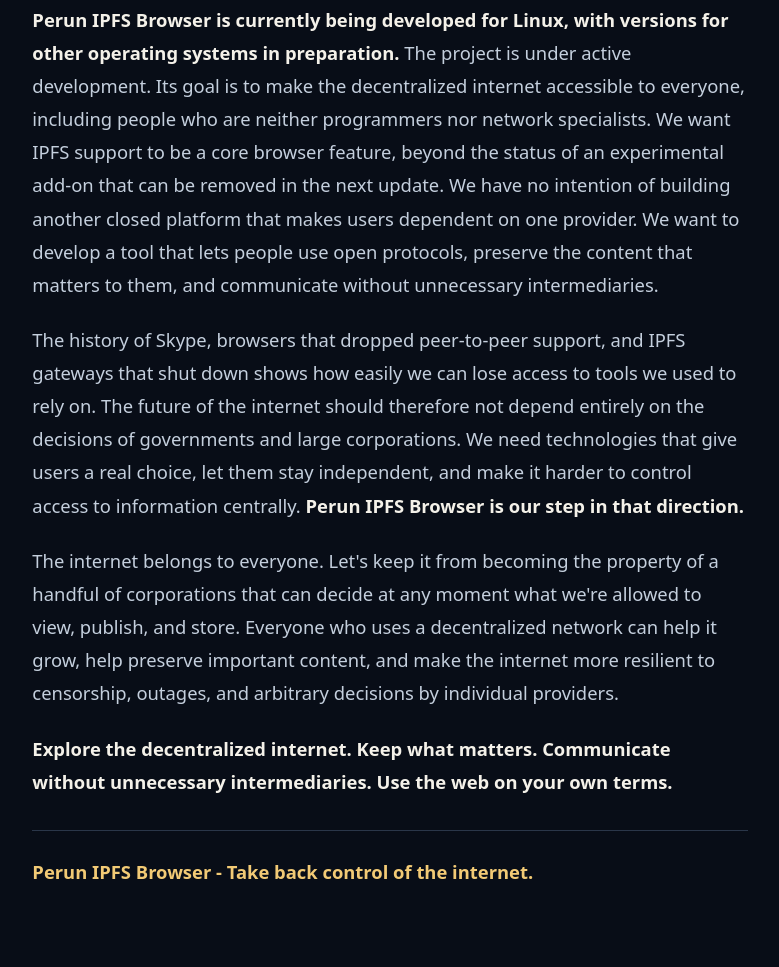
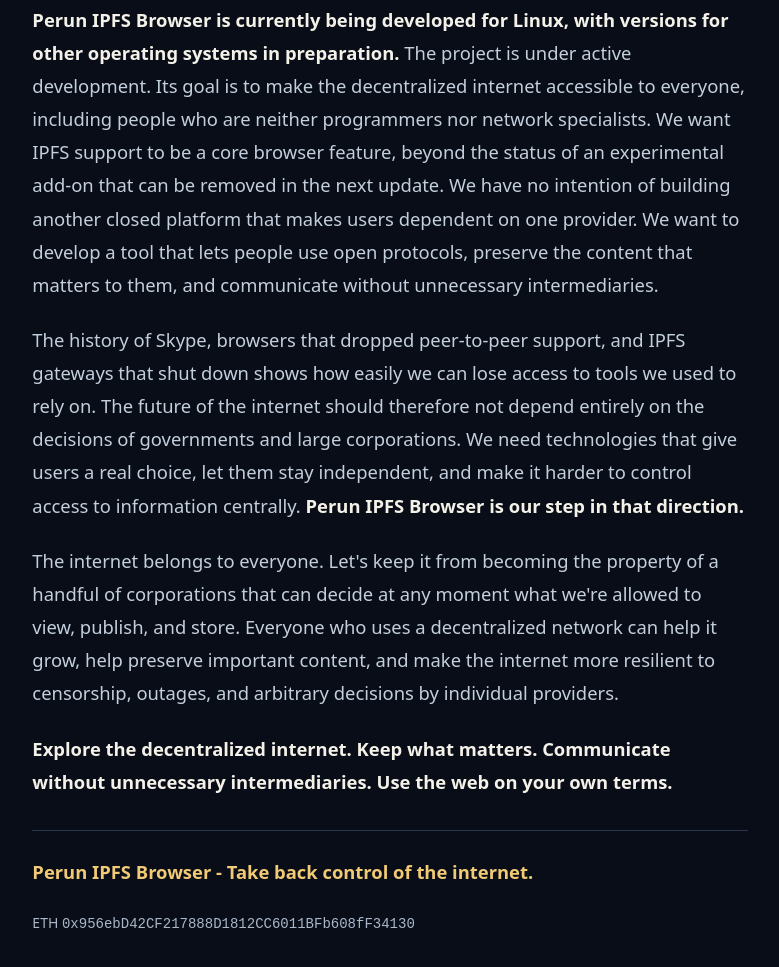
Before and after one commit to pe-run/perun-ipfs-browser, a plain HTML site: page index.html in a window 1280 px wide. Shown: the part 3558-4525 px from the top of the page, without its empty margins (250-1029 px from the left). Drawn offline with Linux system fonts and the light colour scheme.

Commit message:
Show the author's ETH address below the manifesto

```diff
--- a/index.html
+++ b/index.html
@@ -5,7 +5,7 @@
   <meta name="viewport" content="width=device-width, initial-scale=1">
   <title>Perun IPFS Browser</title>
   <link rel="icon" type="image/svg+xml" href="./perun.svg">
-  <link rel="stylesheet" href="./style.css">
+  <link rel="stylesheet" href="./style.css?v=author-eth">
 </head>
 <body>
   <header class="site-header layout">
@@ -54,7 +54,8 @@
         <img src="./perun.svg" alt="" width="340" height="340">
       </div>
     </section>
-    <article id="manifesto">
+    <article>
+      <div id="manifesto">
         <p>The internet was supposed to be free, open, and decentralized. What happened to it? Governments don't like it when they can't control us. That is why it is getting harder to find hardware and software that truly respect our privacy and do not track our every move. Large corporations also prefer to keep users under their control, collect their data, and make them dependent on their own services. Whenever an interesting solution gives people more independence, sooner or later it disappears or gets pushed to the margins (under pressure from Big Brother?).</p>
         <p>Skype is a good example. It started out as a revolutionary messaging app using peer-to-peer technology that allowed users to communicate directly. Over time, it was turned into a centralized service, and in 2025 it was shut down completely. A technology that gave users greater independence was replaced with a solution that depended on one company's infrastructure, and then simply ceased to exist.</p>
         <p>A similar story can be seen with web browsers that tried to introduce decentralized technologies. <strong>Opera</strong> began work on IPFS integration in 2019, introduced Android support in 2020, and in 2021 made it possible to open IPFS addresses on desktop as well, though mainly through HTTP gateways. <strong>Beaker Browser (2017-2022)</strong> let users publish and browse websites directly over a peer-to-peer network, using Dat and Hypercore instead of IPFS, but development was discontinued. <strong>Netbox.Browser (2019-2022)</strong> also pursued decentralized web browsing, but development and support for the project were frozen in 2022. <strong>Brave (2021-2024)</strong> went a step further by integrating an actual IPFS node directly into the browser. This was a revolutionary solution that made it possible to use the decentralized internet without installing additional software or relying on public gateways. Unfortunately, the feature was removed in August 2024. Was this purely a business and technical decision, or did reluctance toward technologies that make the internet harder to control centrally play a role as well? Whatever the reasons, the result was the same: users lost convenient access to IPFS.</p>
@@ -70,6 +71,10 @@
         <p>The internet belongs to everyone. Let's keep it from becoming the property of a handful of corporations that can decide at any moment what we're allowed to view, publish, and store. Everyone who uses a decentralized network can help it grow, help preserve important content, and make the internet more resilient to censorship, outages, and arbitrary decisions by individual providers.</p>
         <p><strong>Explore the decentralized internet. Keep what matters. Communicate without unnecessary intermediaries. Use the web on your own terms.</strong></p>
         <p><strong>Perun IPFS Browser - Take back control of the internet.</strong></p>
+      </div>
+      <footer class="author-address">
+        <address>ETH <bdi dir="ltr"><code>0x956ebD42CF217888D1812CC6011BFb608fF34130</code></bdi></address>
+      </footer>
     </article>
   </main>
 
--- a/style.css
+++ b/style.css
@@ -183,6 +183,12 @@ article p:last-child {
 
 article p:last-child strong { color: var(--gold); }
 
+.author-address address {
+  color: var(--muted);
+  font-size: .875rem;
+  font-style: normal;
+}
+
 @media (max-width: 42rem) {
   .hero {
     grid-template-columns: minmax(0, 1fr);
```
Lines whose indentation alone changed are shown as unchanged.
